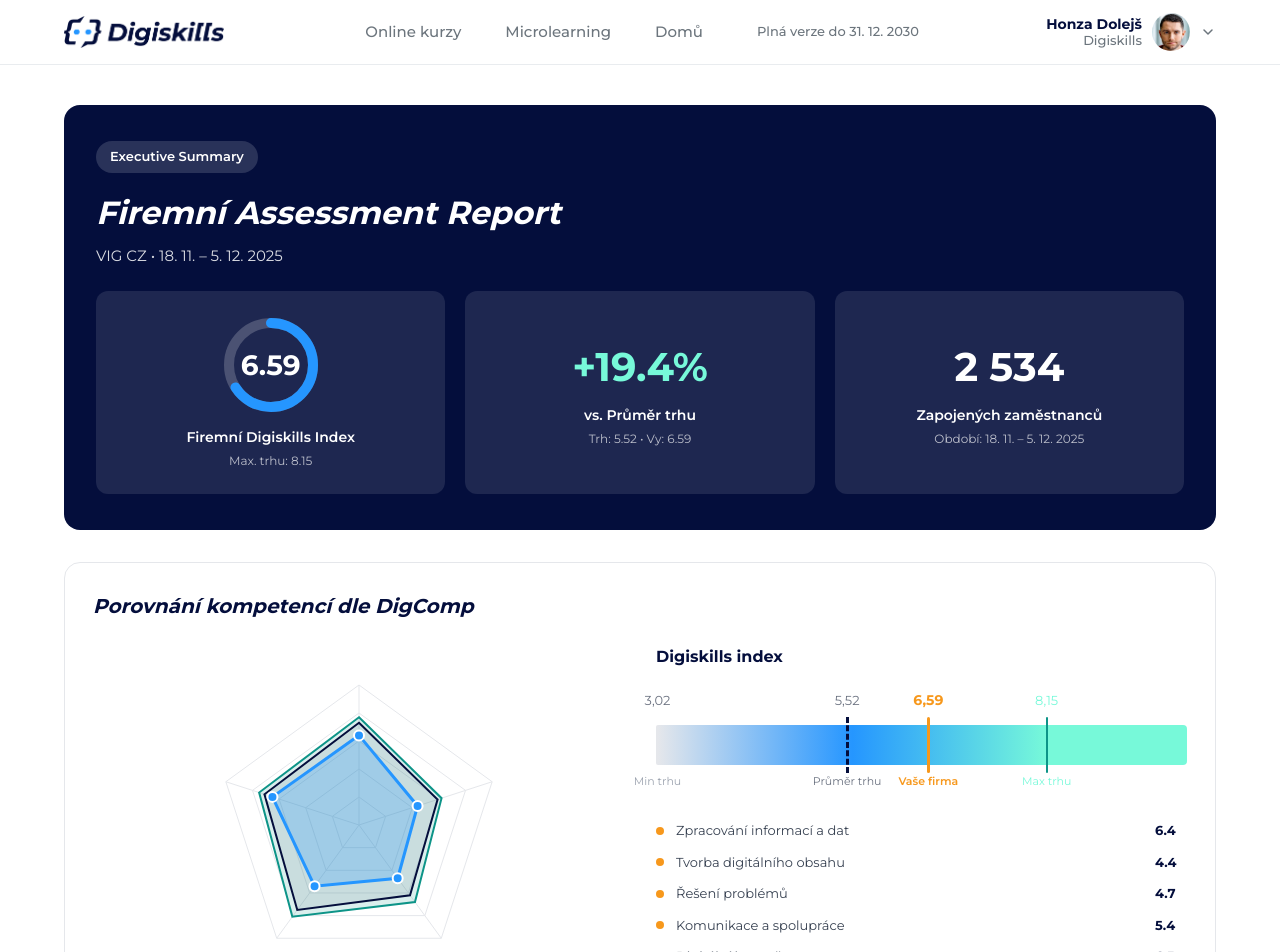
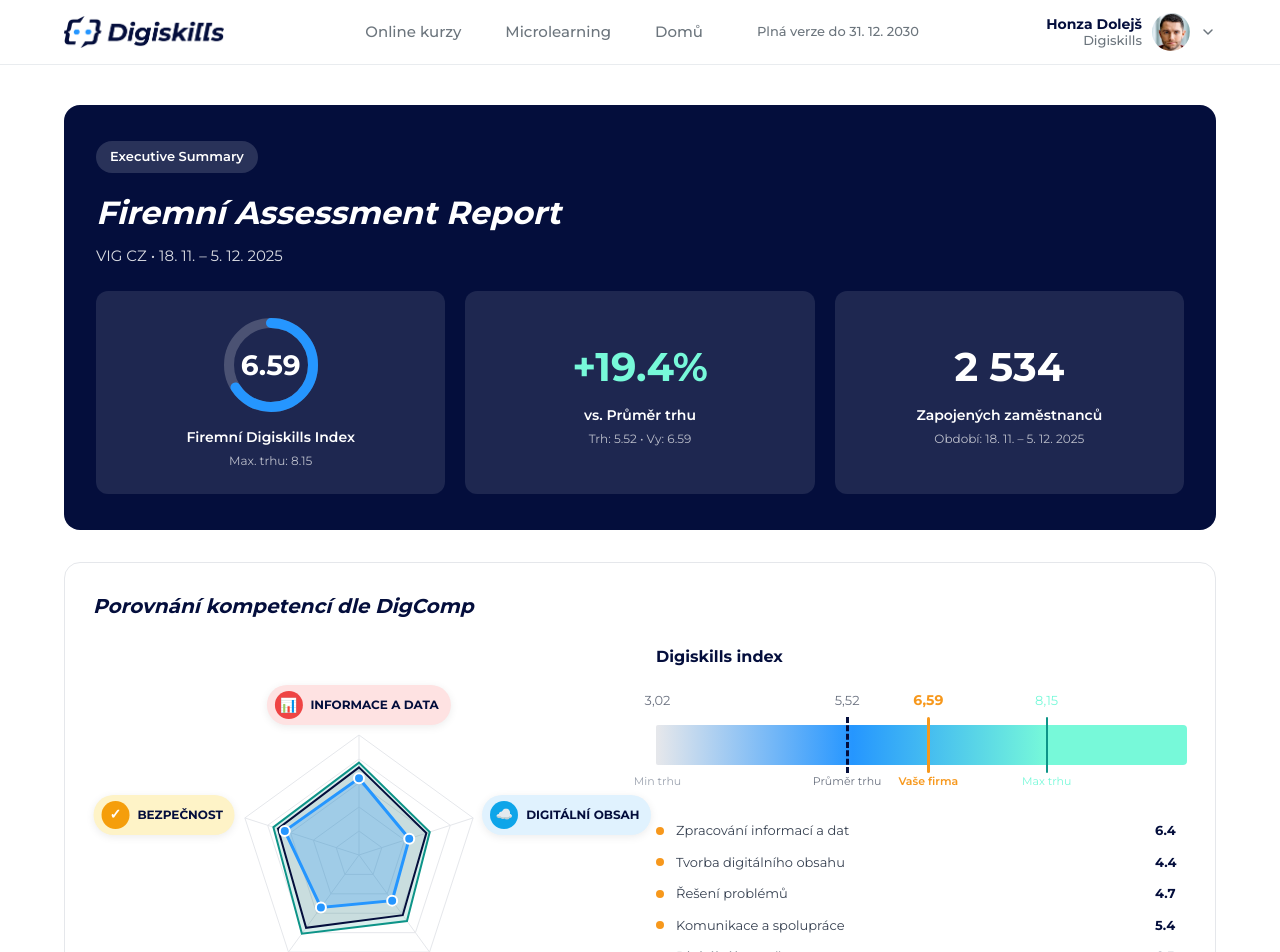
Before and after one commit to sharkjd/digiskills-vision, a Next.js app: page /firma/vysledky in a window 1280 px wide. Shown: the top 952 px of the page. Built offline with nearby package versions, Linux system fonts and the light colour scheme.

Commit message:
Úpravy CompanyAssessmentReport
Co-authored-by: Cursor <cursoragent@cursor.com>

```diff
--- a/src/components/reports/CompanyAssessmentReport.tsx
+++ b/src/components/reports/CompanyAssessmentReport.tsx
@@ -1031,6 +1031,14 @@ function DigiskillsIndexChart({
   );
 }
 
+const DIGCOMP_LEGEND = [
+  { short: "Informace a data", icon: "📊", color: "#FEE2E2", iconBg: "#EF4444" },
+  { short: "Digitální obsah", icon: "☁️", color: "#E0F2FE", iconBg: "#0EA5E9" },
+  { short: "Řešení problémů", icon: "🧩", color: "#D1FAE5", iconBg: "#10B981" },
+  { short: "Komunikace", icon: "💬", color: "#EDE9FE", iconBg: "#6366F1" },
+  { short: "Bezpečnost", icon: "✓", color: "#FEF3C7", iconBg: "#F59E0B" },
+];
+
 function CompanyRadarChart({
   companyScores,
   marketAvg,
@@ -1042,9 +1050,9 @@ function CompanyRadarChart({
   top30: number[];
   labels: string[];
 }) {
-  const size = 360;
+  const size = 420;
   const center = size / 2;
-  const maxRadius = 140;
+  const maxRadius = 120;
   const levels = 5;
 
   const angleStep = (2 * Math.PI) / labels.length;
@@ -1056,6 +1064,16 @@ function CompanyRadarChart({
     return {
       x: center + radius * Math.cos(angle),
       y: center + radius * Math.sin(angle),
+    };
+  };
+
+  const getLabelPosition = (index: number) => {
+    const angle = startAngle + index * angleStep;
+    const radius = maxRadius + 10;
+    return {
+      x: center + radius * Math.cos(angle),
+      y: center + radius * Math.sin(angle),
+      angle,
     };
   };
 
@@ -1071,7 +1089,8 @@ function CompanyRadarChart({
   const companyPoints = companyScores.map((score, i) => getPoint(i, score));
 
   return (
-    <svg width={size} height={size} style={{ display: "block", margin: "0 auto" }}>
+    <div style={{ position: "relative", width: size, height: size, margin: "0 auto" }}>
+      <svg width={size} height={size} style={{ display: "block" }}>
         {/* Mřížka */}
         {Array.from({ length: levels }, (_, i) => {
           const r = ((i + 1) / levels) * maxRadius;
@@ -1106,6 +1125,60 @@ function CompanyRadarChart({
           <circle key={i} cx={p.x} cy={p.y} r="5" fill="#2596FF" stroke="white" strokeWidth="2" />
         ))}
       </svg>
+
+      {/* Popisky kompetencí jako HTML elementy kolem grafu */}
+      {labels.map((_, i) => {
+        const pos = getLabelPosition(i);
+        const legend = DIGCOMP_LEGEND[i];
+
+        let transform = "translate(-50%, -50%)";
+        if (i === 0) transform = "translate(-50%, -100%)";
+        if (i === 1) transform = "translate(0%, -50%)";
+        if (i === 2) transform = "translate(0%, 0%)";
+        if (i === 3) transform = "translate(-100%, 0%)";
+        if (i === 4) transform = "translate(-100%, -50%)";
+
+        return (
+          <div
+            key={i}
+            style={{
+              position: "absolute",
+              left: pos.x,
+              top: pos.y,
+              transform,
+              background: legend.color,
+              borderRadius: 20,
+              padding: "6px 12px 6px 8px",
+              display: "flex",
+              alignItems: "center",
+              gap: 8,
+              boxShadow: "0 2px 8px rgba(0,0,0,0.08)",
+              whiteSpace: "nowrap",
+            }}
+          >
+            <div
+              style={{
+                width: 28,
+                height: 28,
+                borderRadius: "50%",
+                background: legend.iconBg,
+                display: "flex",
+                alignItems: "center",
+                justifyContent: "center",
+                fontSize: 14,
+                color: "white",
+                fontWeight: 700,
+              }}
+            >
+              {legend.icon}
+            </div>
+            <span style={{ fontSize: 12, fontWeight: 700, color: "#040E3C", textTransform: "uppercase" }}>
+              {legend.short}
+            </span>
+          </div>
+        );
+      })}
+    </div>
   );
 }
 
```
Lines whose indentation alone changed are shown as unchanged.
